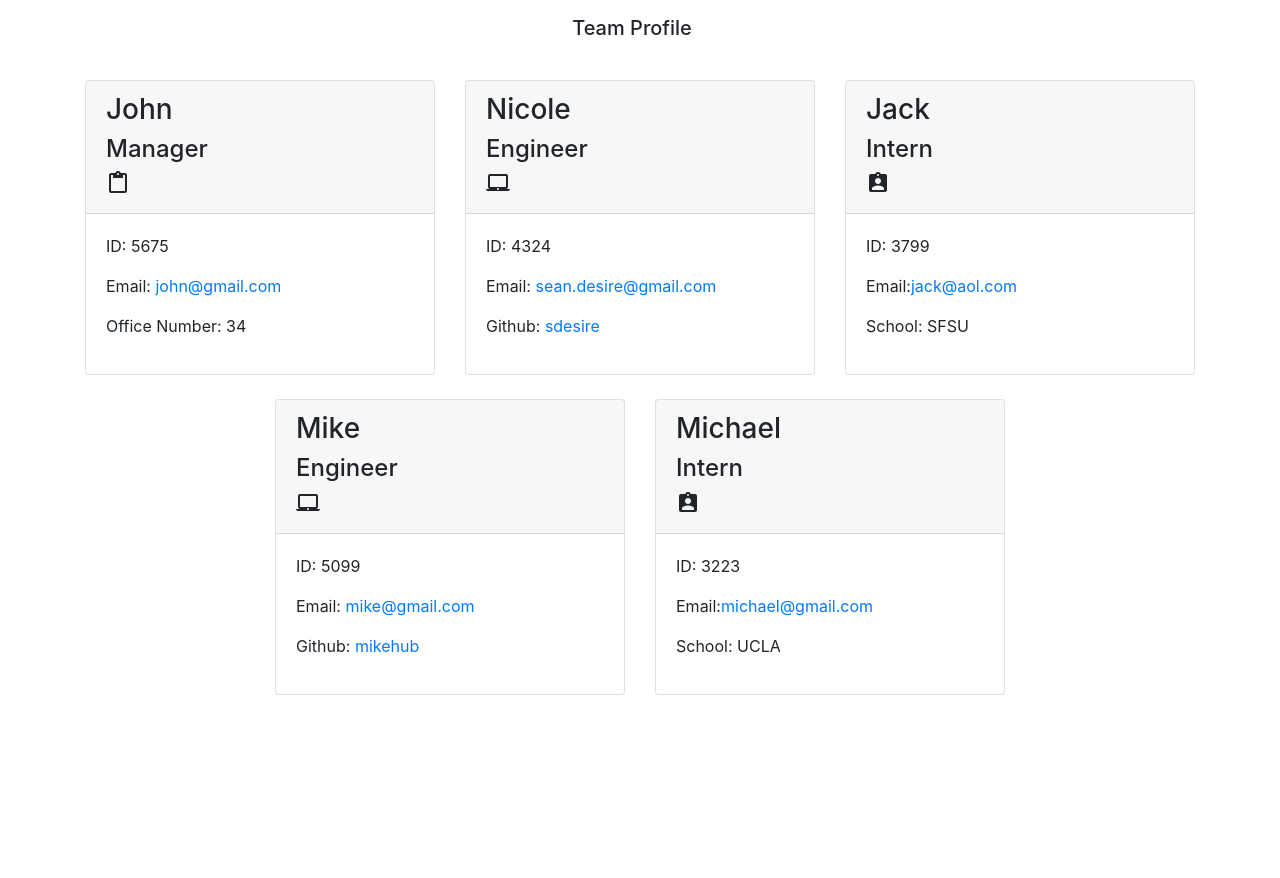
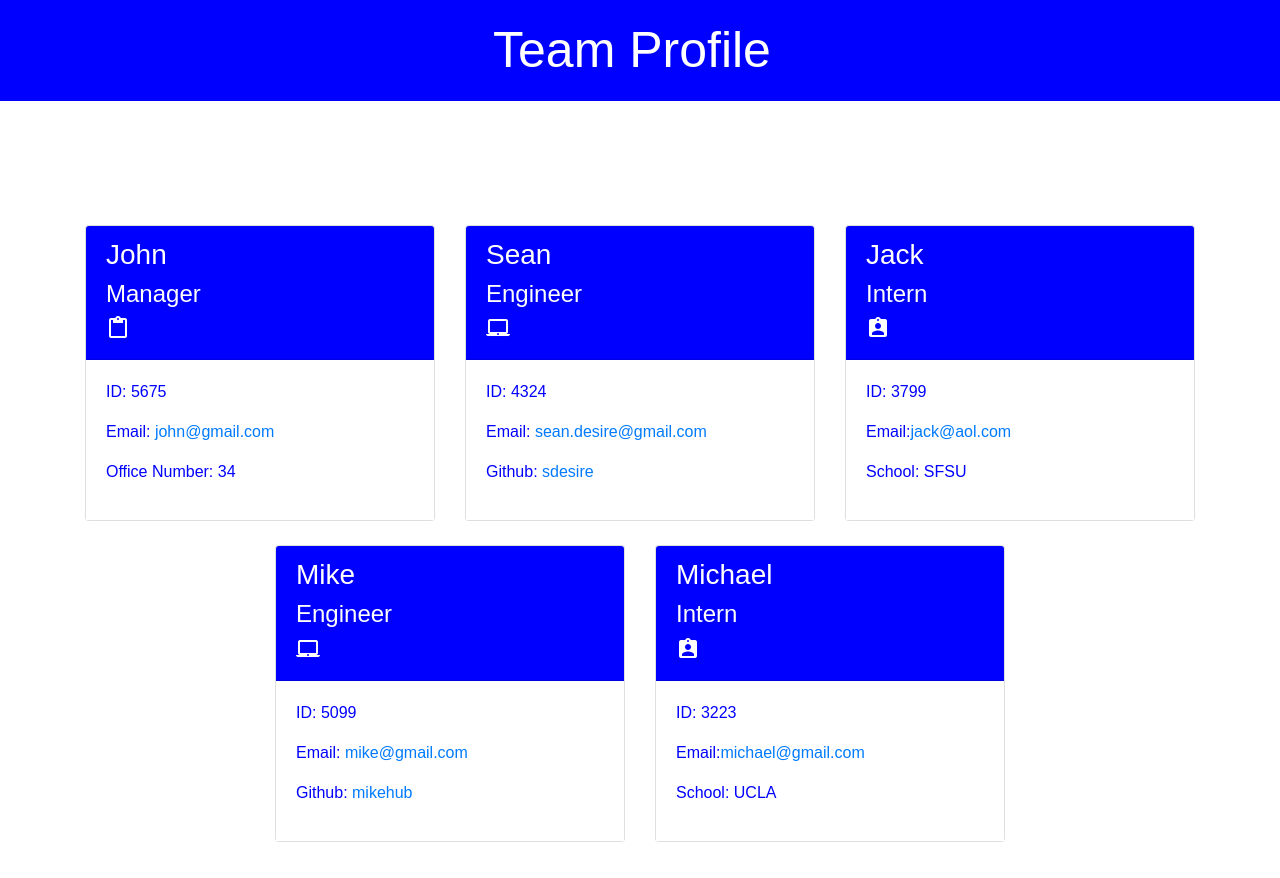
Before and after one commit to sdesire/Challenge-Profile-Generator-, a plain HTML site: page dist/index.html in a window 1280 px wide. Before the commit the page ends 800 px from the top, so only its background shows below. Drawn offline with nearby package versions, Linux system fonts and the light colour scheme.

Commit message:
css/fixes

```diff
--- a/dist/index.html
+++ b/dist/index.html
@@ -1,19 +1,35 @@
 <!DOCTYPE html>
 <html lang="en">
   <head>
-      <meta charset="UTF-8">
-      <meta name="viewport" content="width=device-width, initial-scale=1.0">
+    <meta charset="UTF-8" />
+    <meta name="viewport" content="width=device-width, initial-scale=1.0" />
     <title>Team Profile</title>
-      <link rel="stylesheet" href="https://cdnjs.cloudflare.com/ajax/libs/font-awesome/5.11.2/css/all.min.css">
-      <link href="https://fonts.googleapis.com/css?family=Public+Sans:300i,300,500&display=swap" rel="stylesheet">
-      <link rel="stylesheet" href="https://stackpath.bootstrapcdn.com/bootstrap/4.5.0/css/bootstrap.min.css" integrity="sha384-9aIt2nRpC12Uk9gS9baDl411NQApFmC26EwAOH8WgZl5MYYxFfc+NcPb1dKGj7Sk" crossorigin="anonymous">
-      <link href="https://fonts.googleapis.com/icon?family=Material+Icons" rel="stylesheet">
-      <link rel="stylesheet" href="style.css">
+    <link
+      rel="stylesheet"
+      href="https://cdnjs.cloudflare.com/ajax/libs/font-awesome/5.11.2/css/all.min.css"
+    />
+    <link
+      href="https://fonts.googleapis.com/css?family=Public+Sans:300i,300,500&display=swap"
+      rel="stylesheet"
+    />
+    <link
+      rel="stylesheet"
+      href="https://stackpath.bootstrapcdn.com/bootstrap/4.5.0/css/bootstrap.min.css"
+      integrity="sha384-9aIt2nRpC12Uk9gS9baDl411NQApFmC26EwAOH8WgZl5MYYxFfc+NcPb1dKGj7Sk"
+      crossorigin="anonymous"
+    />
+    <link
+      href="https://fonts.googleapis.com/icon?family=Material+Icons"
+      rel="stylesheet"
+    />
+    <link rel="stylesheet" href="style.css" />
   </head>
   <body>
     <header>
       <nav class="navbar" id="navbar">
-              <span class="navbar-brand mb-0 h1 w-100 text-center" id="navbar-text">Team Profile</span>
+        <span class="navbar-brand mb-0 h1 w-100 text-center" id="navbar-text"
+          >Team Profile</span
+        >
       </nav>
     </header>
     <main>
@@ -25,31 +41,40 @@
             <div class="card h-100">
               <div class="card-header">
                 <h3>John</h3>
-                <h4>Manager</h4><i class="material-icons">content_paste</i>
+                <h4>Manager</h4>
+                <i class="material-icons">content_paste</i>
               </div>
 
               <div class="card-body">
                 <p class="id">ID: 5675</p>
-                <p class="email">Email: <a href="mailto:john@gmail.com">john@gmail.com</a></p>
+                <p class="email">
+                  Email: <a href="mailto:john@gmail.com">john@gmail.com</a>
+                </p>
                 <p class="office">Office Number: 34</p>
               </div>
-
             </div>
           </div>
 
           <div class="col-4 mt-4">
             <div class="card h-100">
               <div class="card-header">
-                <h3>Nicole</h3>
-                <h4>Engineer</h4><i class="material-icons">laptop_mac</i>
+                <h3>Sean</h3>
+                <h4>Engineer</h4>
+                <i class="material-icons">laptop_mac</i>
               </div>
 
               <div class="card-body">
                 <p class="id">ID: 4324</p>
-                <p class="email">Email: <a href="mailto:nicole.elisaw@gmail.com">sean.desire@gmail.com</a></p>
-                <p class="github">Github: <a href="https://github.com/sdesire">sdesire</a></p>
+                <p class="email">
+                  Email:
+                  <a href="mailto:nicole.elisaw@gmail.com"
+                    >sean.desire@gmail.com</a
+                  >
+                </p>
+                <p class="github">
+                  Github: <a href="https://github.com/sdesire">sdesire</a>
+                </p>
               </div>
-
             </div>
           </div>
 
@@ -57,12 +82,15 @@
             <div class="card h-100">
               <div class="card-header">
                 <h3>Jack</h3>
-                <h4>Intern</h4><i class="material-icons">assignment_ind</i>
+                <h4>Intern</h4>
+                <i class="material-icons">assignment_ind</i>
               </div>
 
               <div class="card-body">
                 <p class="id">ID: 3799</p>
-                <p class="email">Email:<a href="mailto:jack@aol.com">jack@aol.com</a></p>
+                <p class="email">
+                  Email:<a href="mailto:jack@aol.com">jack@aol.com</a>
+                </p>
                 <p class="school">School: SFSU</p>
               </div>
             </div>
@@ -72,15 +100,19 @@
             <div class="card h-100">
               <div class="card-header">
                 <h3>Mike</h3>
-                <h4>Engineer</h4><i class="material-icons">laptop_mac</i>
+                <h4>Engineer</h4>
+                <i class="material-icons">laptop_mac</i>
               </div>
 
               <div class="card-body">
                 <p class="id">ID: 5099</p>
-                <p class="email">Email: <a href="mailto:mike@gmail.com">mike@gmail.com</a></p>
-                <p class="github">Github: <a href="https://github.com/mikehub">mikehub</a></p>
+                <p class="email">
+                  Email: <a href="mailto:mike@gmail.com">mike@gmail.com</a>
+                </p>
+                <p class="github">
+                  Github: <a href="https://github.com/mikehub">mikehub</a>
+                </p>
               </div>
-
             </div>
           </div>
 
@@ -88,23 +120,36 @@
             <div class="card h-100">
               <div class="card-header">
                 <h3>Michael</h3>
-                <h4>Intern</h4><i class="material-icons">assignment_ind</i>
+                <h4>Intern</h4>
+                <i class="material-icons">assignment_ind</i>
               </div>
 
               <div class="card-body">
                 <p class="id">ID: 3223</p>
-                <p class="email">Email:<a href="mailto:michael@gmail.com">michael@gmail.com</a></p>
+                <p class="email">
+                  Email:<a href="mailto:michael@gmail.com">michael@gmail.com</a>
+                </p>
                 <p class="school">School: UCLA</p>
               </div>
             </div>
           </div>
-
         </div>
       </div>
     </main>
-
   </body>
-  <script src="https://code.jquery.com/jquery-3.5.1.slim.min.js" integrity="sha384-DfXdz2htPH0lsSSs5nCTpuj/zy4C+OGpamoFVy38MVBnE+IbbVYUew+OrCXaRkfj" crossorigin="anonymous"></script>
-  <script src="https://cdn.jsdelivr.net/npm/popper.js@1.16.0/dist/umd/popper.min.js" integrity="sha384-Q6E9RHvbIyZFJoft+2mJbHaEWldlvI9IOYy5n3zV9zzTtmI3UksdQRVvoxMfooAo" crossorigin="anonymous"></script>
-  <script src="https://stackpath.bootstrapcdn.com/bootstrap/4.5.0/js/bootstrap.min.js" integrity="sha384-OgVRvuATP1z7JjHLkuOU7Xw704+h835Lr+6QL9UvYjZE3Ipu6Tp75j7Bh/kR0JKI" crossorigin="anonymous"></script>
+  <script
+    src="https://code.jquery.com/jquery-3.5.1.slim.min.js"
+    integrity="sha384-DfXdz2htPH0lsSSs5nCTpuj/zy4C+OGpamoFVy38MVBnE+IbbVYUew+OrCXaRkfj"
+    crossorigin="anonymous"
+  ></script>
+  <script
+    src="https://cdn.jsdelivr.net/npm/popper.js@1.16.0/dist/umd/popper.min.js"
+    integrity="sha384-Q6E9RHvbIyZFJoft+2mJbHaEWldlvI9IOYy5n3zV9zzTtmI3UksdQRVvoxMfooAo"
+    crossorigin="anonymous"
+  ></script>
+  <script
+    src="https://stackpath.bootstrapcdn.com/bootstrap/4.5.0/js/bootstrap.min.js"
+    integrity="sha384-OgVRvuATP1z7JjHLkuOU7Xw704+h835Lr+6QL9UvYjZE3Ipu6Tp75j7Bh/kR0JKI"
+    crossorigin="anonymous"
+  ></script>
 </html>
--- /dev/null
+++ b/dist/style.css
@@ -0,0 +1,38 @@
+* {
+  box-sizing: border-box;
+}
+
+:root {
+  --primary: blue;
+  --secondary: white;
+}
+
+body {
+  font-family: Arial, Helvetica, sans-serif;
+}
+
+#navbar {
+  background-color: var(--primary);
+  color: var(--secondary);
+  font-size: 50px;
+}
+
+.navbar-brand {
+  font-size: 50px;
+}
+
+.card-header {
+  background-color: var(--primary);
+  color: var(--secondary);
+}
+
+.card-body {
+  background-color: var(--secondary);
+  color: var(--primary);
+}
+
+.container {
+  margin: 100px auto;
+  justify-content: space-evenly;
+  display: flex;
+}
```
Lines whose indentation alone changed are shown as unchanged.
